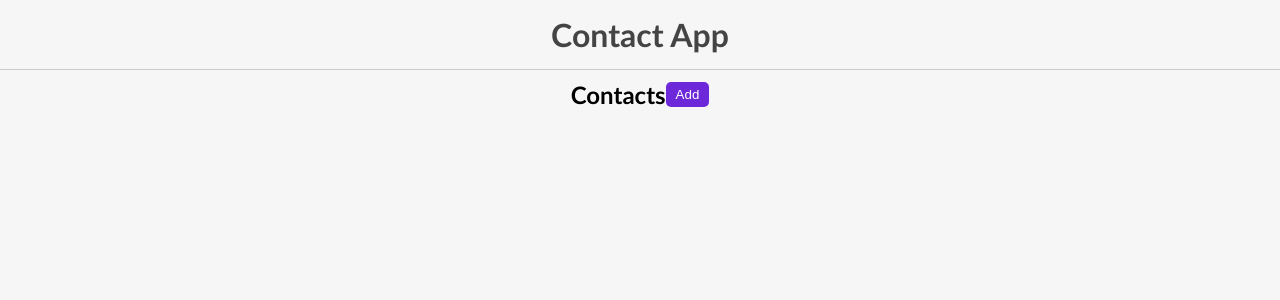
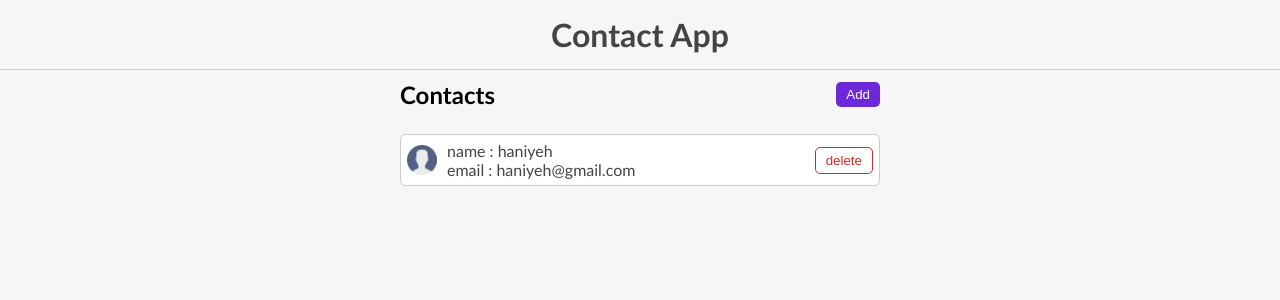
Before and after one commit to HaniyehPeyvandi/ContactList, a React (Create React App) app: page / in a window 1280 px wide. Shown: the top 300 px of the page. Built offline with nearby package versions, Linux system fonts and the light colour scheme; data requests are answered from the project's data file.

Commit message:
modify code for communicate with the DB

```diff
--- a/src/App.js
+++ b/src/App.js
@@ -4,47 +4,53 @@ import "./App.css";
 import AddContact from "./components/AddContact/AddContact";
 import ContactDetail from "./components/ContactDetail/ContactDetail";
 import ContactList from "./components/ContactList/ContactList";
+import { getContacts } from "./services/getContactsService";
+import { addContact } from "./services/addContactService";
+import { deleteContact } from "./services/deleteContactService";
 
 function App() {
-  const [contacts, setContacts] = useState(
-    JSON.parse(localStorage.getItem("contacts")) || []
-  );
+  const [contacts, setContacts] = useState([]);
 
-  const addContactHandler = (contact) => {
-    setContacts([
-      ...contacts,
-      { id: Math.ceil(Math.random() * 100), ...contact },
-    ]);
+  const addContactHandler = async (contact) => {
+    try {
+      const { data } = await addContact(contact);
+      setContacts([...contacts, data ]);
+    } catch (error) {}
   };
 
-  const deleteContactHandler = (id) => {
-    const filteredContacts = contacts.filter((c) => c.id !== id);
-    setContacts(filteredContacts);
+  const deleteContactHandler = async (id) => {
+    try {
+      await deleteContact(id);
+      const filteredContacts = contacts.filter((c) => c.id !== id);
+      setContacts(filteredContacts);
+    } catch (error) {}
   };
 
   useEffect(() => {
-    const savedContacts = JSON.parse(localStorage.getItem("contacts"));
-    if (savedContacts) {
-      setContacts(savedContacts);
-    }
+    const fetchContacts = async () => {
+      try {
+        const { data } = await getContacts();
+        setContacts(data);
+      } catch (error) {}
+    };
+
+    fetchContacts();
   }, []);
-
-  useEffect(() => {
-    localStorage.setItem("contacts", JSON.stringify(contacts));
-  }, [contacts]);
 
   return (
     <main className="App">
       <h1>Contact App</h1>
       <Routes>
-      <Route path="/user/:id" element={<ContactDetail/>}/>
+        <Route path="/user/:id" element={<ContactDetail />} />
         <Route
           path="/add"
           element={<AddContact addContactHandler={addContactHandler} />}
         />
         <Route
           path="/"
-          element={<ContactList contacts={contacts} onDelete={deleteContactHandler} />}
+          element={
+            <ContactList contacts={contacts} onDelete={deleteContactHandler} />
+          }
         />
       </Routes>
       {/* <AddContact addContactHandler={addContactHandler} />
```
